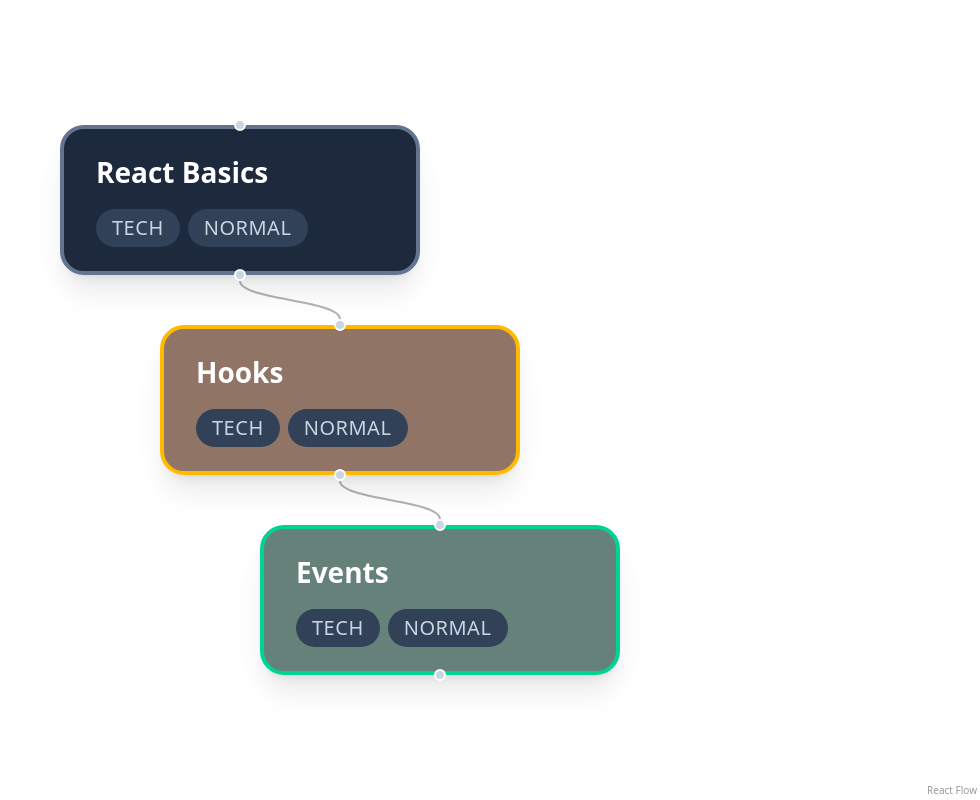
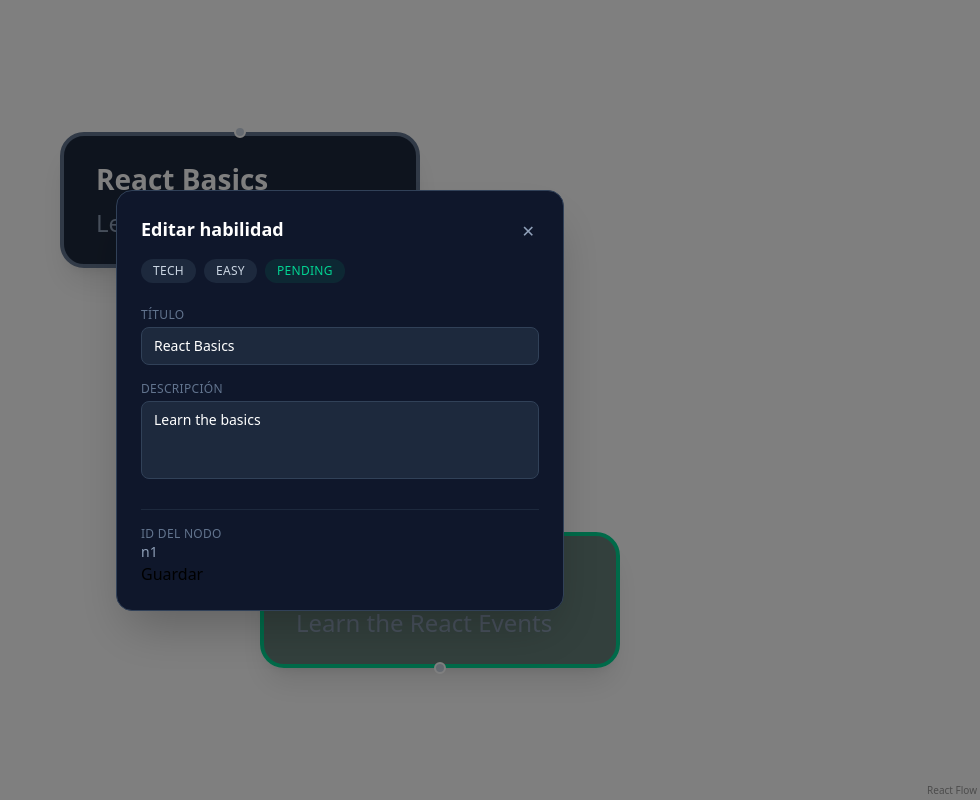
Before and after one commit to RubenColladoDiaz/SkillMap, a Next.js app: page / in a window 1280 px wide. Both pictures are taken after a click on the element 540 px from the left and 125 px from the top of the page. Shown: the whole page, without its empty margins (300-1280 px from the left). Built offline with nearby package versions, Linux system fonts and the light colour scheme.

Commit message:
Edit node in progess

```diff
--- /dev/null
+++ b/src/app/components/nodes/EditNode.tsx
@@ -0,0 +1,105 @@
+import { Difficulty, SkillNodeStatus } from "@/app/types/SkillNode";
+import { FormEvent, RefObject, useRef } from "react";
+
+type Props = {
+  id: string;
+  type: string;
+  data: Data;
+};
+type Data = {
+  status: SkillNodeStatus;
+  title: string;
+  description: string;
+  category: string;
+  difficulty: Difficulty;
+};
+
+export default function EditNode({
+  node,
+  onCloseEditPanel,
+  onSaveEditPanel,
+}: {
+  node: Props | undefined;
+  onCloseEditPanel: () => void;
+  onSaveEditPanel: (
+    id: string,
+    data: { title: string; description: string },
+  ) => void;
+}) {
+  const titleRef = useRef<HTMLInputElement>(null);
+  const descRef = useRef<HTMLTextAreaElement>(null);
+
+  function onSubmit(event: FormEvent) {
+    if (!node) return;
+    event.preventDefault();
+
+    const formValues = {
+      title: titleRef.current?.value ?? "",
+      description: descRef.current?.value ?? "",
+    };
+    onSaveEditPanel(node?.id, formValues);
+  }
+
+  return (
+    <div className="fixed inset-0 z-50 flex items-center justify-center bg-black/50 p-4">
+      <div className="w-full max-w-md rounded-2xl border border-slate-700 bg-slate-900 p-6 shadow-2xl">
+        <div className="flex items-start justify-between">
+          <h2 className="text-lg font-bold text-white">Editar habilidad</h2>
+          <button
+            onClick={onCloseEditPanel}
+            className="rounded-full p-1 text-slate-400 hover:bg-slate-800 hover:text-white"
+          >
+            ✕
+          </button>
+        </div>
+
+        <div className="mt-3 flex flex-wrap gap-2">
+          <span className="rounded-full bg-slate-800 px-3 py-1 text-xs font-medium uppercase tracking-wide text-slate-300">
+            {node?.data.category}
+          </span>
+          <span className="rounded-full bg-slate-800 px-3 py-1 text-xs font-medium uppercase tracking-wide text-slate-300">
+            {node?.data.difficulty}
+          </span>
+          <span className="rounded-full bg-emerald-500/10 px-3 py-1 text-xs font-medium uppercase tracking-wide text-emerald-400">
+            {node?.data.status}
+          </span>
+        </div>
+        <form onSubmit={onSubmit}>
+          <div className="mt-6 space-y-4">
+            <div>
+              <label className="mb-1 block text-xs uppercase tracking-wide text-slate-500">
+                Título
+              </label>
+              <input
+                type="text"
+                ref={titleRef}
+                defaultValue={node?.data.title}
+                className="w-full rounded-lg border border-slate-700 bg-slate-800 px-3 py-2 text-sm text-white focus:border-emerald-400 focus:outline-none"
+              />
+            </div>
+
+            <div>
+              <label className="mb-1 block text-xs uppercase tracking-wide text-slate-500">
+                Descripción
+              </label>
+              <textarea
+                ref={descRef}
+                defaultValue={node?.data.description}
+                rows={3}
+                className="w-full resize-none rounded-lg border border-slate-700 bg-slate-800 px-3 py-2 text-sm text-white focus:border-emerald-400 focus:outline-none"
+              />
+            </div>
+          </div>
+
+          <div className="mt-6 border-t border-slate-800 pt-4">
+            <p className="text-xs uppercase tracking-wide text-slate-500">
+              ID del nodo
+            </p>
+            <p className="text-sm text-slate-400">{node?.id}</p>
+          </div>
+          <button type="submit">Guardar</button>
+        </form>
+      </div>
+    </div>
+  );
+}
--- a/src/app/flow/nodes/UpdaterNode.tsx
+++ b/src/app/flow/nodes/UpdaterNode.tsx
@@ -4,6 +4,7 @@ import { Handle, Position } from "@xyflow/react";
 type Props = {
   status: SkillNodeStatus;
   title: string;
+  description: string;
   category: string;
   difficulty: Difficulty;
 };
@@ -17,20 +18,14 @@ const statusStyles = {
 export default function SkillNodeCard({ data }: { data: Props }) {
   return (
     <div
-      className={`min-w-[180px] rounded-xl border-2 px-4 py-3 shadow-lg ${statusStyles[data.status]}`}
+      className={`min-w-[180px] max-w-[220px] rounded-xl border-2 px-4 py-3 shadow-lg ${statusStyles[data.status]}`}
     >
       <Handle type="target" position={Position.Top} className="!bg-slate-300" />
 
       <p className="text-sm font-semibold text-white">{data.title}</p>
-
-      <div className="mt-2 flex gap-1">
-        <span className="rounded-full bg-slate-700 px-2 py-0.5 text-[10px] uppercase tracking-wide text-slate-300">
-          {data.category}
-        </span>
-        <span className="rounded-full bg-slate-700 px-2 py-0.5 text-[10px] uppercase tracking-wide text-slate-300">
-          {data.difficulty}
-        </span>
-      </div>
+      <p className="mt-1 text-xs text-slate-400 line-clamp-2">
+        {data.description}
+      </p>
 
       <Handle
         type="source"
--- a/src/app/page.tsx
+++ b/src/app/page.tsx
@@ -6,10 +6,12 @@ import {
   applyNodeChanges,
   applyEdgeChanges,
   addEdge,
+  NodeMouseHandler,
 } from "@xyflow/react";
 import "@xyflow/react/dist/style.css";
 import { Difficulty, SkillNode, SkillNodeStatus } from "./types/SkillNode";
 import UpdaterNode from "./flow/nodes/UpdaterNode";
+import EditNode from "./components/nodes/EditNode";
 
 const nodeStructures: SkillNode[] = [
   {
@@ -18,7 +20,7 @@ const nodeStructures: SkillNode[] = [
     description: "Learn the basics",
     status: SkillNodeStatus.PENDING,
     category: "Tech",
-    difficulty: Difficulty.NORMAL,
+    difficulty: Difficulty.EASY,
     dependsOn: [],
     x: 0,
     y: 180,
@@ -40,7 +42,7 @@ const nodeStructures: SkillNode[] = [
     description: "Learn the React Events",
     status: SkillNodeStatus.FINISHED,
     category: "Tech",
-    difficulty: Difficulty.NORMAL,
+    difficulty: Difficulty.HARD,
     dependsOn: ["n2"],
     x: 100,
     y: 380,
@@ -48,7 +50,6 @@ const nodeStructures: SkillNode[] = [
 ];
 
 const initialNodes = getNodes(nodeStructures);
-
 const initialEdges = getEdges(nodeStructures);
 
 const nodeTypes = {
@@ -63,6 +64,7 @@ function getNodes(nodes: SkillNode[]) {
     data: {
       status: node.status,
       title: node.title,
+      description: node.description,
       category: node.category,
       difficulty: node.difficulty,
     },
@@ -81,6 +83,7 @@ function getEdges(nodes: SkillNode[]) {
 export default function Home() {
   const [nodes, setNodes] = useState(initialNodes);
   const [edges, setEdges] = useState(initialEdges);
+  const [selectedNodeId, setSelectedNodeId] = useState<string | null>(null);
 
   const onNodesChange = useCallback(
     (changes) =>
@@ -96,14 +99,34 @@ export default function Home() {
     (params) => setEdges((edgesSnapshot) => addEdge(params, edgesSnapshot)),
     [],
   );
+  const onNodeClick: NodeMouseHandler = (event, node) => {
+    setSelectedNodeId(node.id);
+  };
+
+  const selectedNode = nodes.find((node) => node.id === selectedNodeId);
+
+  const onCloseEditPanel = () => setSelectedNodeId(null);
+
+  const onSaveEditPanel = (
+    id: string,
+    data: { title: string; description: string },
+  ) => {};
 
   return (
     <div style={{ width: "100vw", height: "100vh" }}>
+      {selectedNodeId !== null && (
+        <EditNode
+          node={selectedNode}
+          onCloseEditPanel={onCloseEditPanel}
+          onSaveEditPanel={onSaveEditPanel}
+        ></EditNode>
+      )}
       <ReactFlow
         nodes={nodes}
         edges={edges}
         nodeTypes={nodeTypes}
         onNodesChange={onNodesChange}
+        onNodeClick={onNodeClick}
         onEdgesChange={onEdgesChange}
         onConnect={onConnect}
         fitView
```
